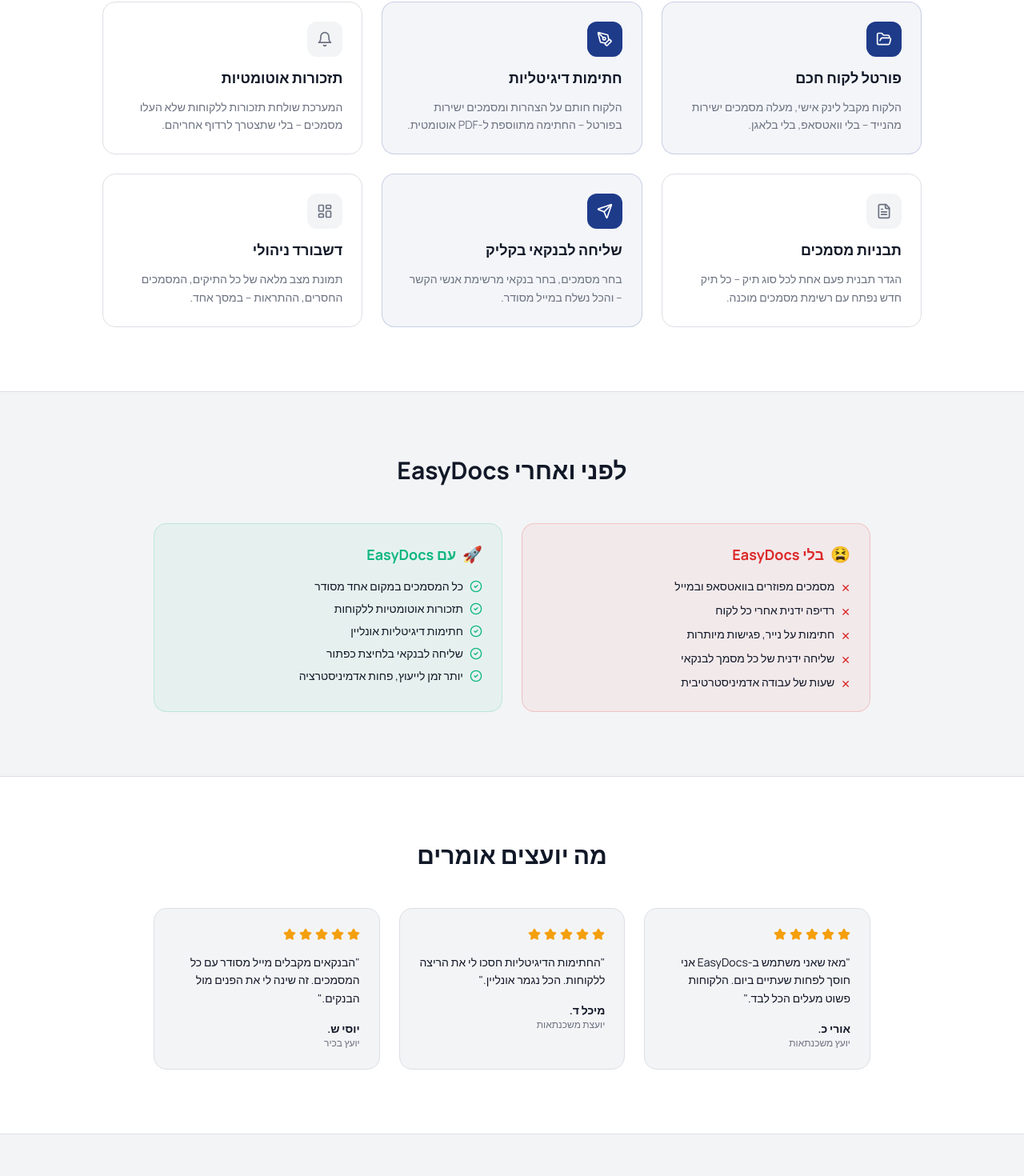
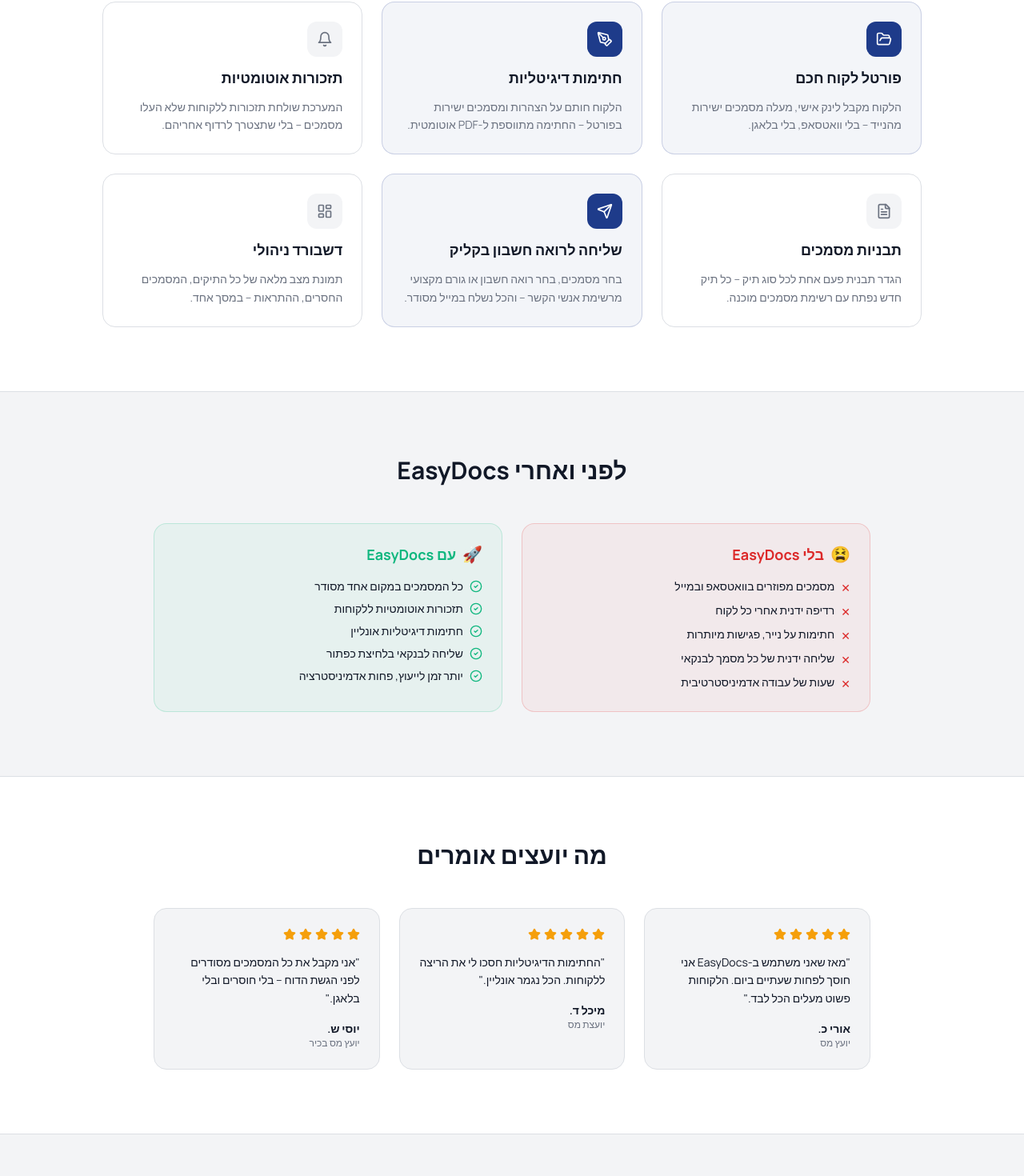
Before and after one commit to libbygel/easyDocs, a React (Vite) app: page /landing in a window 1280 px wide. Shown: the part 2479-3949 px from the top of the page at 80% size. Built offline with nearby package versions, Linux system fonts and the light colour scheme; the HTML template or start-up script is replaced by a standard one.

Commit message:
Changes
Co-authored-by: dvorag-cloud <154791941+dvorag-cloud@users.noreply.github.com>

```diff
--- a/src/pages/LandingPage.tsx
+++ b/src/pages/LandingPage.tsx
@@ -34,8 +34,8 @@ const features = [
   },
   {
     icon: Send,
-    title: "שליחה לבנקאי בקליק",
-    desc: "בחר מסמכים, בחר בנקאי מרשימת אנשי הקשר – והכל נשלח במייל מסודר.",
+    title: "שליחה לרואה חשבון בקליק",
+    desc: "בחר מסמכים, בחר רואה חשבון או גורם מקצועי מרשימת אנשי הקשר – והכל נשלח במייל מסודר.",
     highlight: true,
   },
   {
@@ -53,9 +53,9 @@ const steps = [
 ];
 
 const testimonials = [
-  { name: "אורי כ.", role: "יועץ משכנתאות", text: "מאז שאני משתמש ב-EasyDocs אני חוסך לפחות שעתיים ביום. הלקוחות פשוט מעלים הכל לבד." },
-  { name: "מיכל ד.", role: "יועצת משכנתאות", text: "החתימות הדיגיטליות חסכו לי את הריצה ללקוחות. הכל נגמר אונליין." },
-  { name: "יוסי ש.", role: "יועץ בכיר", text: "הבנקאים מקבלים מייל מסודר עם כל המסמכים. זה שינה לי את הפנים מול הבנקים." },
+  { name: "אורי כ.", role: "יועץ מס", text: "מאז שאני משתמש ב-EasyDocs אני חוסך לפחות שעתיים ביום. הלקוחות פשוט מעלים הכל לבד." },
+  { name: "מיכל ד.", role: "יועצת מס", text: "החתימות הדיגיטליות חסכו לי את הריצה ללקוחות. הכל נגמר אונליין." },
+  { name: "יוסי ש.", role: "יועץ מס בכיר", text: "אני מקבל את כל המסמכים מסודרים לפני הגשת הדוח – בלי חוסרים ובלי בלאגן." },
 ];
 
 export default function LandingPage() {
```
